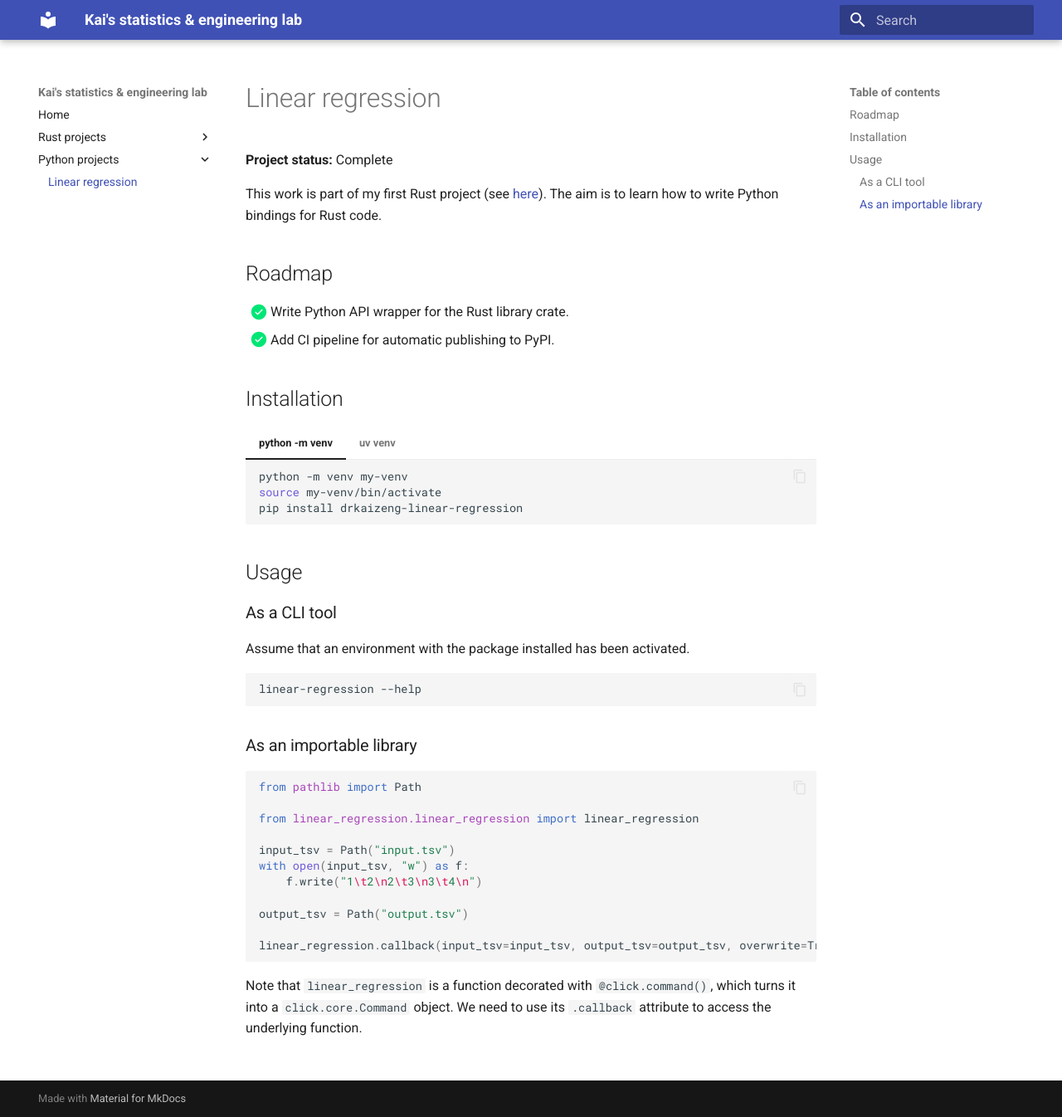
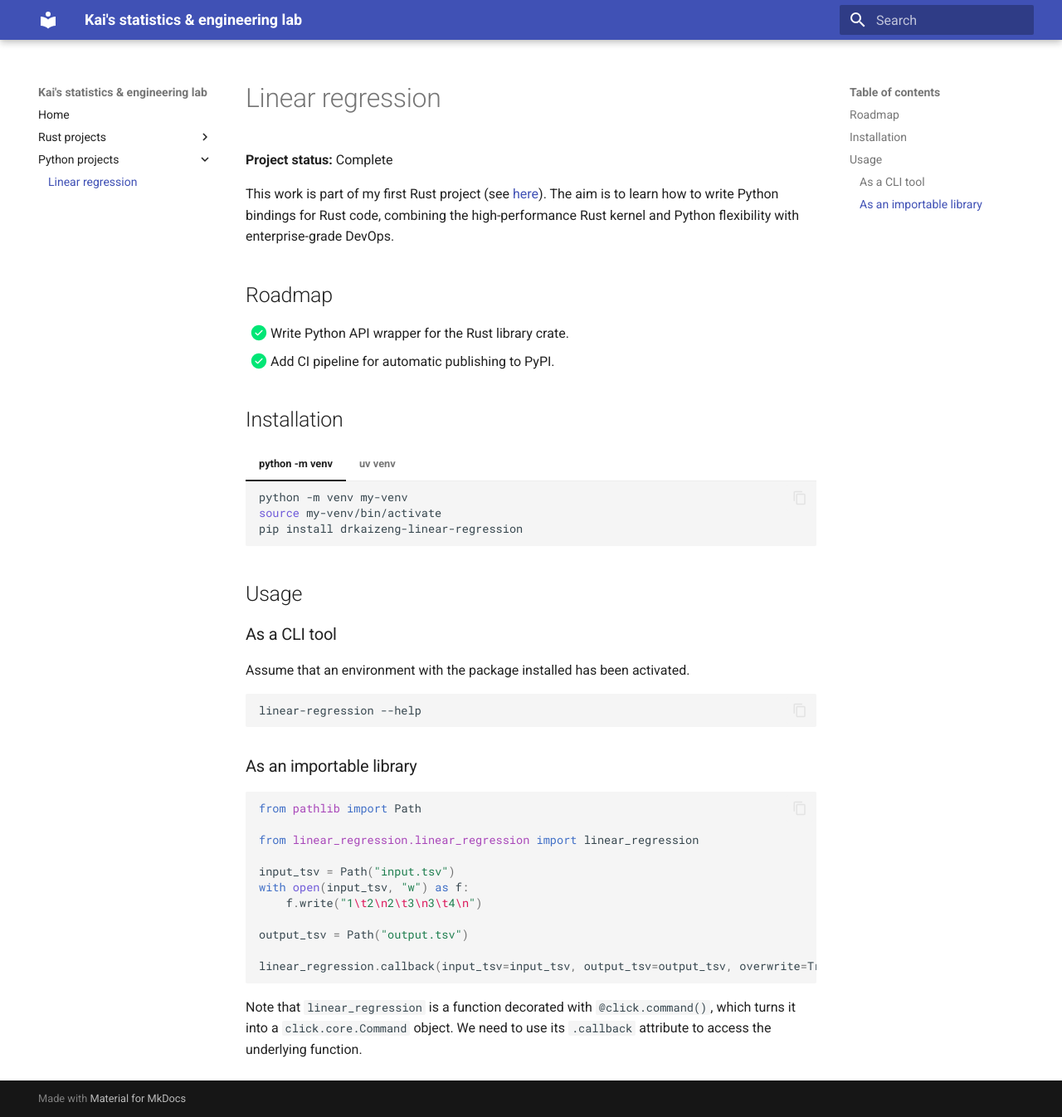
Before and after one commit to drkaizeng/statistics_and_engineering_lab, an MkDocs documentation site: the page built from docs/python_projects/linear_regression.md, in a window 1280 px wide and 1346 px high. Shown: the whole window at 83% size. Built offline with MkDocs 1.6.1 and Material for MkDocs 9.7.7, drawn with Linux system fonts in a browser that asks for light colours.

Commit message:
Update doc

```diff
--- a/docs/python_projects/linear_regression.md
+++ b/docs/python_projects/linear_regression.md
@@ -2,7 +2,7 @@
 
 **Project status:** Complete
 
-This work is part of my first Rust project (see [here](../rust_projects/linear_regression.md)). The aim is to learn how to write Python bindings for Rust code.
+This work is part of my first Rust project (see [here](../rust_projects/linear_regression.md)). The aim is to learn how to write Python bindings for Rust code, combining the high-performance Rust kernel and Python flexibility with enterprise-grade DevOps.
 
 
 ## Roadmap
```
